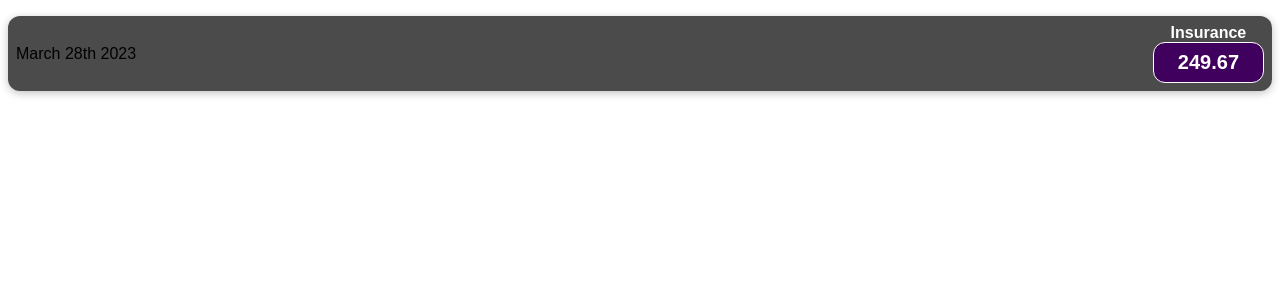
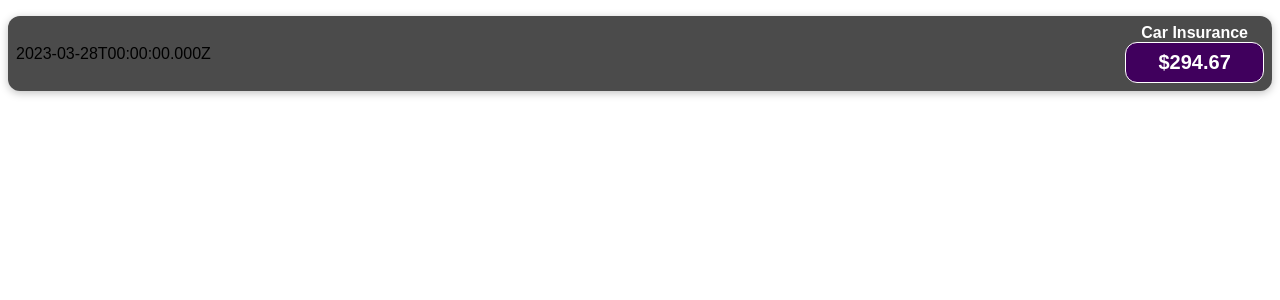
Before and after one commit to Sotilrac1/React, a React (Create React App) app: page / in a window 1280 px wide. Shown: the top 300 px of the page. Built offline with nearby package versions, Linux system fonts and the light colour scheme.

Commit message:
Update Expenseitem.js

```diff
--- a/src/components/Expenseitem.js
+++ b/src/components/Expenseitem.js
@@ -1,12 +1,16 @@
-import ".//Expenseitem.css";
+import "./Expenseitem.css";
 
 function Expenseitem() {
+    const expenseDate = new Date(2023,2,28);
+    const expenseTitle = 'Car Insurance';
+    const expenseAmount = 294.67;
+
   return (
     <div className="expense-item">
-      <div>March 28th 2023</div>
+      <div>{expenseDate.toISOString()}</div>
       <div>
-        <h2 className="espense-item__description">Insurance</h2>
-        <div className="expense-item__price">249.67</div>
+        <h2 className="espense-item__description">{expenseTitle}</h2>
+        <div className="expense-item__price">${expenseAmount}</div>
       </div>
     </div>
   );
```
